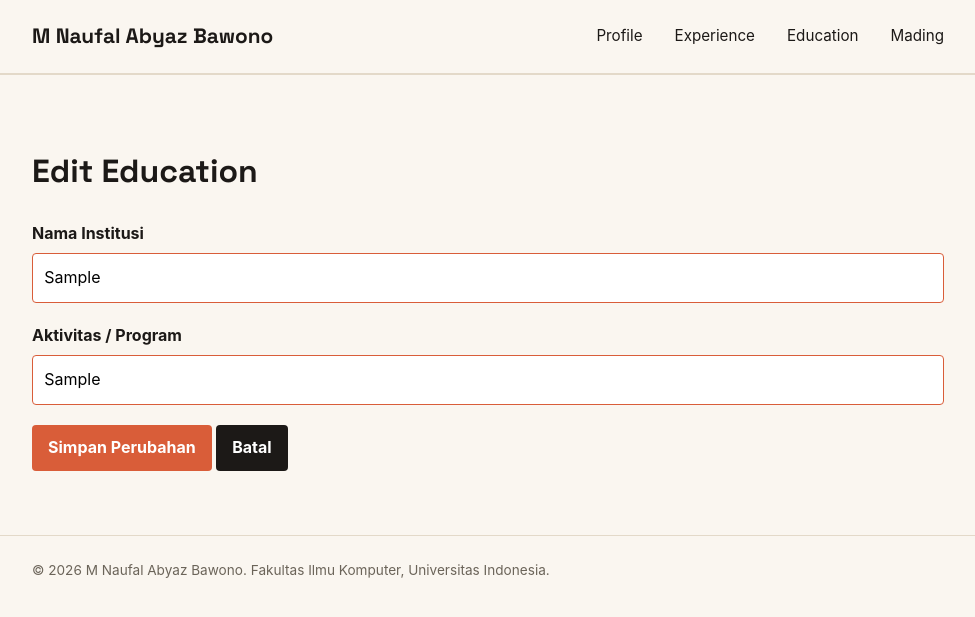
After one commit to Abyaz1/myportofolio, a Django app: page /education/00000000-0000-0000-0000-000000000001/edit/ in a window 1280 px wide. The commit adds this page. Shown: the top 617 px of the page, without its empty margins (152-1127 px from the left). Run offline with Django 5.2, Linux system fonts and the light colour scheme; tables that the repository leaves empty hold one stand-in row (values such as "Sample post").

Commit message:
feat: implementasi fitur update data pada experience dan education

```diff
--- a/main/urls.py
+++ b/main/urls.py
@@ -7,6 +7,8 @@ from main.views import (
     delete_education,
     delete_experience,
     delete_mading,
+    edit_education,
+    edit_experience,
     get_experience_json,
     increase_mading,
     show_education,
@@ -20,9 +22,11 @@ urlpatterns = [
     path('', show_main, name='show_main'),
     path('experience/', show_experience, name='show_experience'),
     path('experience/create/', create_experience, name='create_experience'),
+    path('experience/<uuid:experience_id>/edit/', edit_experience, name='edit_experience'),
     path('experience/<uuid:experience_id>/delete/', delete_experience, name='delete_experience'),
     path('education/', show_education, name='show_education'),
     path('education/create/', create_education, name='create_education'),
+    path('education/<uuid:education_id>/edit/', edit_education, name='edit_education'),
     path('education/<uuid:education_id>/delete/', delete_education, name='delete_education'),
     path('api/experiences/', get_experience_json, name='get_experience_json'),
     path('mading/create/', create_mading, name='create_mading'),
--- a/main/views.py
+++ b/main/views.py
@@ -78,6 +78,23 @@ def delete_education(request, education_id):
     return redirect("main:show_education")
 
 
+def edit_education(request, education_id):
+    education = get_object_or_404(Education, pk=education_id)
+    form = EducationForm(request.POST or None, instance=education)
+
+    if request.method == "POST" and form.is_valid():
+        form.save()
+        messages.success(request, "Pendidikan berhasil diperbarui!")
+        return redirect("main:show_education")
+
+    context = {
+        "name": "M Naufal Abyaz Bawono",
+        "form": form,
+        "education": education,
+    }
+    return render(request, "education_edit_form.html", context)
+
+
 def create_experience(request):
     form = ExperienceForm(request.POST or None)
 
@@ -91,6 +108,24 @@ def create_experience(request):
         "form": form,
     }
     return render(request, "experience_form.html", context)
+
+
+def edit_experience(request, experience_id):
+    experience = get_object_or_404(Experience, pk=experience_id)
+    form = ExperienceForm(request.POST or None, instance=experience)
+
+    if request.method == "POST" and form.is_valid():
+        form.save()
+        messages.success(request, "Experience berhasil diperbarui!")
+        return redirect("main:show_experience")
+
+    context = {
+        "name": "M Naufal Abyaz Bawono",
+        "form": form,
+        "experience": experience,
+    }
+    return render(request, "experience_edit_form.html", context)
+
 
 
 def get_experience_json(request):
--- a/templates/education.html
+++ b/templates/education.html
@@ -27,6 +27,7 @@
 
                         <div class="project-card-actions">
                             <div class="project-actions">
+                                <a href="{% url 'main:edit_education' education.id %}" class="button button-secondary">Ubah</a>
                                 {% include "components/education_delete_modal.html" with education=education %}
                             </div>
                         </div>
--- /dev/null
+++ b/templates/education_edit_form.html
@@ -0,0 +1,29 @@
+{% extends "base.html" %}
+{% block meta %}
+    <title>Edit Education - {{ name }}</title>
+{% endblock meta %}
+{% block content %}
+    <main>
+        <section class="education-section">
+            <div class="container">
+                <h1>Edit Education</h1>
+                <form method="post"
+                      action="{% url 'main:edit_education' education.id %}"
+                      class="education-form">
+                    {% csrf_token %}
+                    {% for field in form %}
+                        <div class="form-group">
+                            <label for="{{ field.id_for_label }}">{{ field.label }}</label>
+                            {{ field }}
+                            {% for error in field.errors %}
+                                <p class="form-error">{{ error }}</p>
+                            {% endfor %}
+                        </div>
+                    {% endfor %}
+                    <button type="submit" class="button">Simpan Perubahan</button>
+                    <a href="{% url 'main:show_education' %}" class="button button-secondary">Batal</a>
+                </form>
+            </div>
+        </section>
+    </main>
+{% endblock content %}
--- a/templates/experience.html
+++ b/templates/experience.html
@@ -53,6 +53,7 @@
 
                         <div class="project-card-actions">
                             <div class="project-actions">
+                                <a href="{% url 'main:edit_experience' experience.id %}" class="button button-secondary">Ubah</a>
                                 {% include "components/experience_delete_modal.html" with experience=experience %}
                             </div>
                         </div>
```
Also changed, not shown: main/tests.py (+39 -0 lines), templates/experience_edit_form.html (added, +29 -0 lines).
